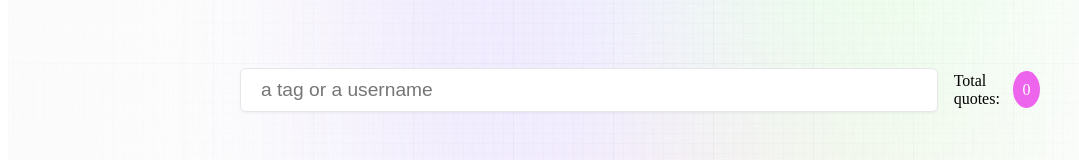
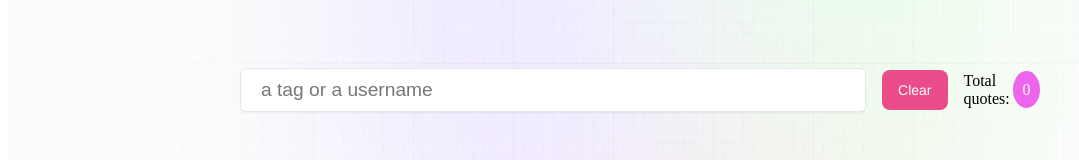
Before and after one commit to JeremyXZ/descriptive_delights, a Next.js app: page / in a window 1280 px wide. Shown: the part 450-610 px from the top of the page, without its empty margins (0-1079 px from the left). Built offline with nearby package versions, Linux system fonts and the light colour scheme; no server answers; the database is empty.

Commit message:
added clear button to Quote component

```diff
--- a/app/api/quote/route.ts
+++ b/app/api/quote/route.ts
@@ -1,7 +1,8 @@
 import Quote from "@/models/quote";
 import { connectToDB } from "@/utils/database";
+import { NextApiRequest } from "next";
 
-export const GET = async (request) => {
+export const GET = async (request: NextApiRequest) => {
   try {
     await connectToDB();
 
--- a/components/Form.tsx
+++ b/components/Form.tsx
@@ -1,6 +1,6 @@
 import Link from "next/link";
 import styled from "styled-components";
-import { formatDiagnosticsWithColorAndContext } from "typescript";
+
 import { Post } from "./QuoteCard";
 
 interface FormProps {
--- a/components/Profile.tsx
+++ b/components/Profile.tsx
@@ -76,9 +76,9 @@ const Description = styled.p`
 `;
 
 const ListWrapper = styled.div`
-  margin-top: 2.5rem;
+  margin-top: 1.5rem;
   & > * + * {
-    margin: 1.5rem;
+    margin: 1rem;
   }
   padding-top: 2rem;
 
--- a/components/Quotes.tsx
+++ b/components/Quotes.tsx
@@ -76,7 +76,10 @@ const QuotesDisplay = () => {
     const searchResult = filterQuotes(tagName);
     setSearchedResults(searchResult);
   };
-  console.log("searchResults", searchedResults);
+
+  const clearTerms = () => {
+    setSearchText("");
+  };
   return (
     <QuoteWrapper>
       <FormWrapper>
@@ -86,7 +89,9 @@ const QuotesDisplay = () => {
           value={searchText}
           onChange={handleSearchChange}
           required
+          // {...(searchText ? { required: true } : {})}
         />
+        <ClearButton onClick={clearTerms}>Clear</ClearButton>
         {allQuotes && (
           <p>
             Total quotes: <span> {allQuotes.length}</span>
@@ -174,4 +179,37 @@ const InputWrapper = styled.input`
     outline: none;
   }
 `;
+
+const ClearButton = styled.button`
+  background-color: #ea4c89;
+  border-radius: 8px;
+  border-style: none;
+  box-sizing: border-box;
+  color: #ffffff;
+  cursor: pointer;
+  display: inline-block;
+  font-family: "Haas Grot Text R Web", "Helvetica Neue", Helvetica, Arial,
+    sans-serif;
+  font-size: 14px;
+  font-weight: 500;
+  height: 40px;
+  line-height: 20px;
+  list-style: none;
+  margin: 0;
+  outline: none;
+  padding: 10px 16px;
+  position: relative;
+  text-align: center;
+  text-decoration: none;
+  transition: color 100ms;
+  vertical-align: baseline;
+  user-select: none;
+  -webkit-user-select: none;
+  touch-action: manipulation;
+
+  &:hover,
+  &:focus {
+    background-color: #f082ac;
+  }
+`;
 export default QuotesDisplay;
--- a/next.config.js
+++ b/next.config.js
@@ -3,6 +3,12 @@ const nextConfig = {
   images: {
     domains: ["lh3.googleusercontent.com"],
   },
+  experimental: {
+    appDir: true,
+  },
+  compiler: {
+    styledComponents: true,
+  },
 };
 
 module.exports = nextConfig;
```
